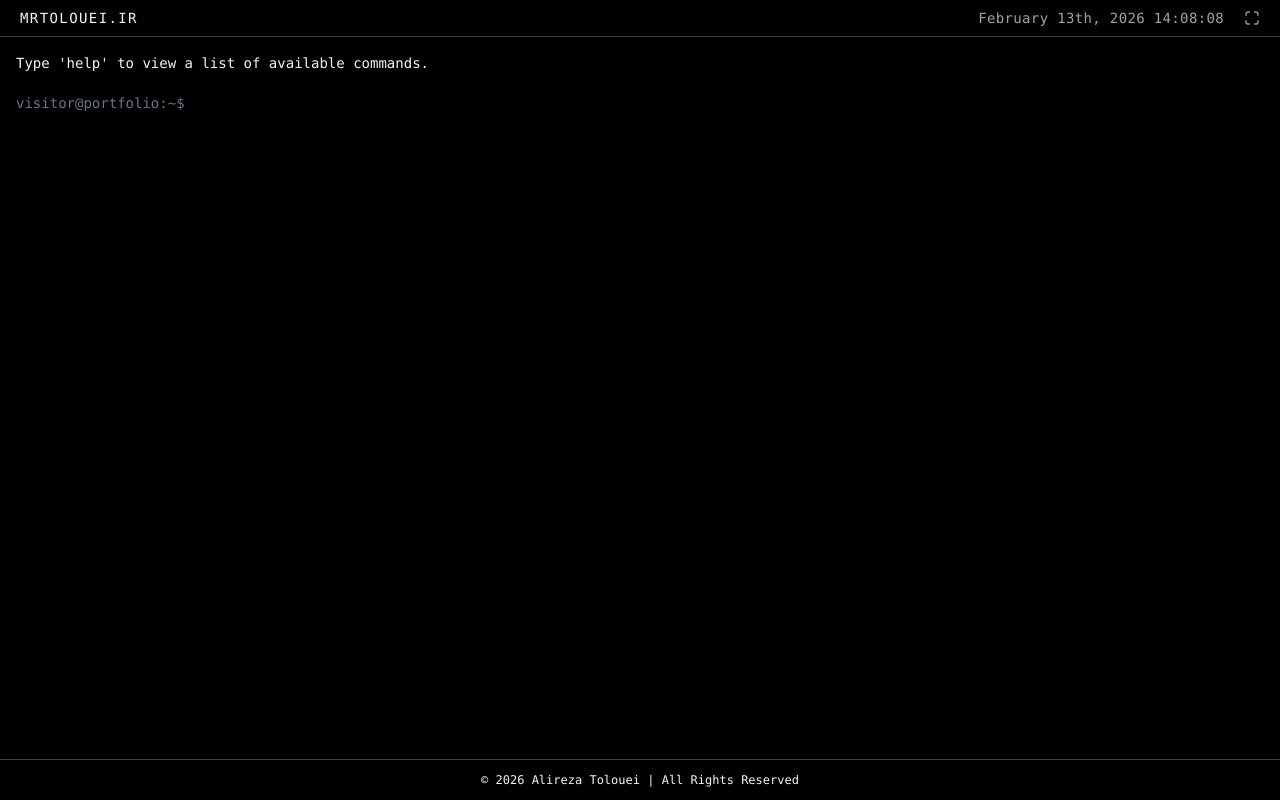
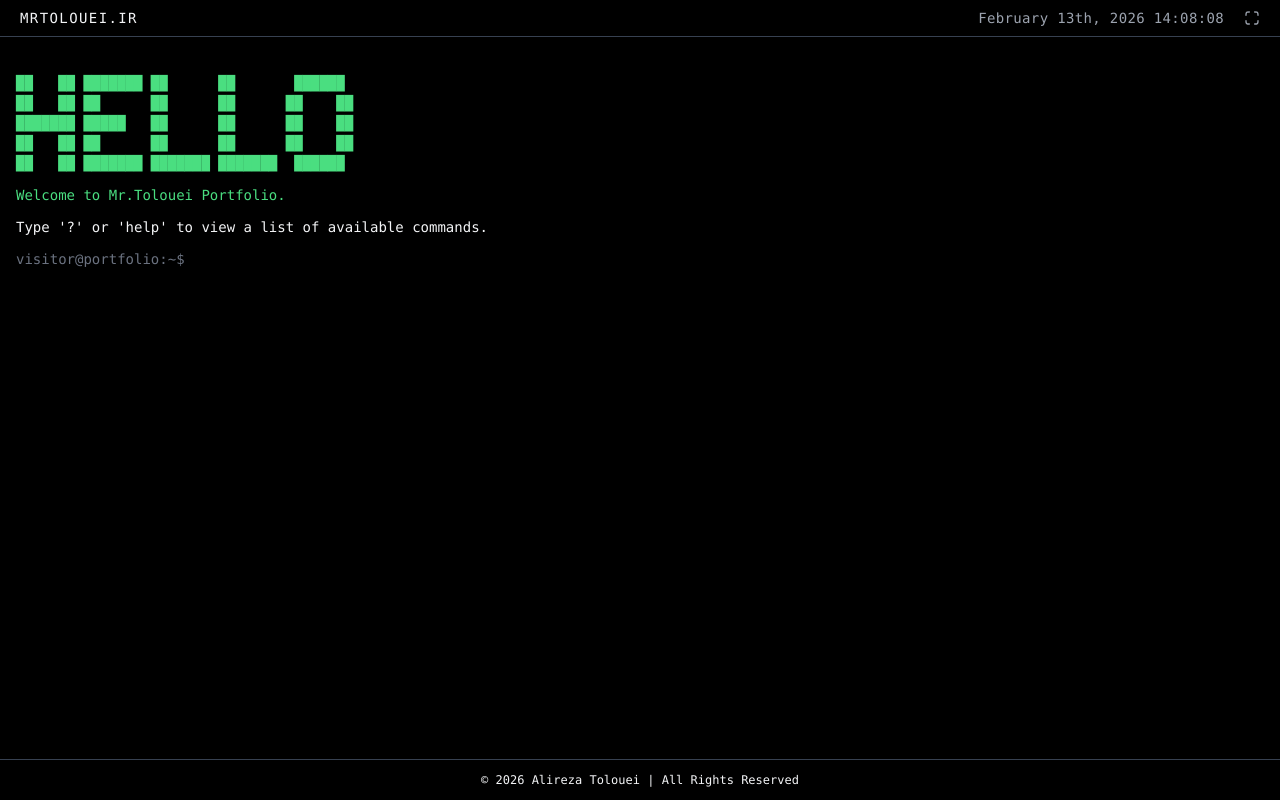
Before and after one commit to mrtolouei/portfolio, a Nuxt app: page / in a window 1280 px wide. Built offline with nearby package versions, Linux system fonts and the light colour scheme; a web font is replaced by a local one.

Commit message:
feat(Console): Add Ascii logo

```diff
--- a/app/components/Terminal/Console.vue
+++ b/app/components/Terminal/Console.vue
@@ -4,9 +4,18 @@
       class="bg-black text-gray-100 font-console text-sm p-4 h-full overflow-y-auto"
       @click="focusInput"
   >
-    <div class="whitespace-pre-wrap mb-5 flex flex-col">
-      <div></div>
-      <div>Type 'help' to view a list of available commands.</div>
+    <div class="whitespace-pre-wrap space-y-3 mb-3 flex flex-col">
+      <div class="text-green-400">
+{{`
+██   ██ ███████ ██      ██       ██████
+██   ██ ██      ██      ██      ██    ██
+███████ █████   ██      ██      ██    ██
+██   ██ ██      ██      ██      ██    ██
+██   ██ ███████ ███████ ███████  ██████
+`}}
+      </div>
+      <div class="text-green-400">Welcome to Mr.Tolouei Portfolio.</div>
+      <div>Type '?' or 'help' to view a list of available commands.</div>
     </div>
     <div
         v-for="(item, index) in history"
--- a/app/utils/commandRegistry.ts
+++ b/app/utils/commandRegistry.ts
@@ -8,8 +8,10 @@ import {pwd} from "~/utils/commands/pwd";
 import {whoami} from "~/utils/commands/whoami";
 import {sudo} from "~/utils/commands/sudo";
 import {experiences} from "~/utils/commands/experiences";
+
 export const commands: Record<string, Command> = {
     help,
+    '?' : help,
     clear,
     date,
     pwd,
@@ -17,5 +19,5 @@ export const commands: Record<string, Command> = {
     sudo,
     about,
     skills,
-    experiences
+    experiences,
 }
```
